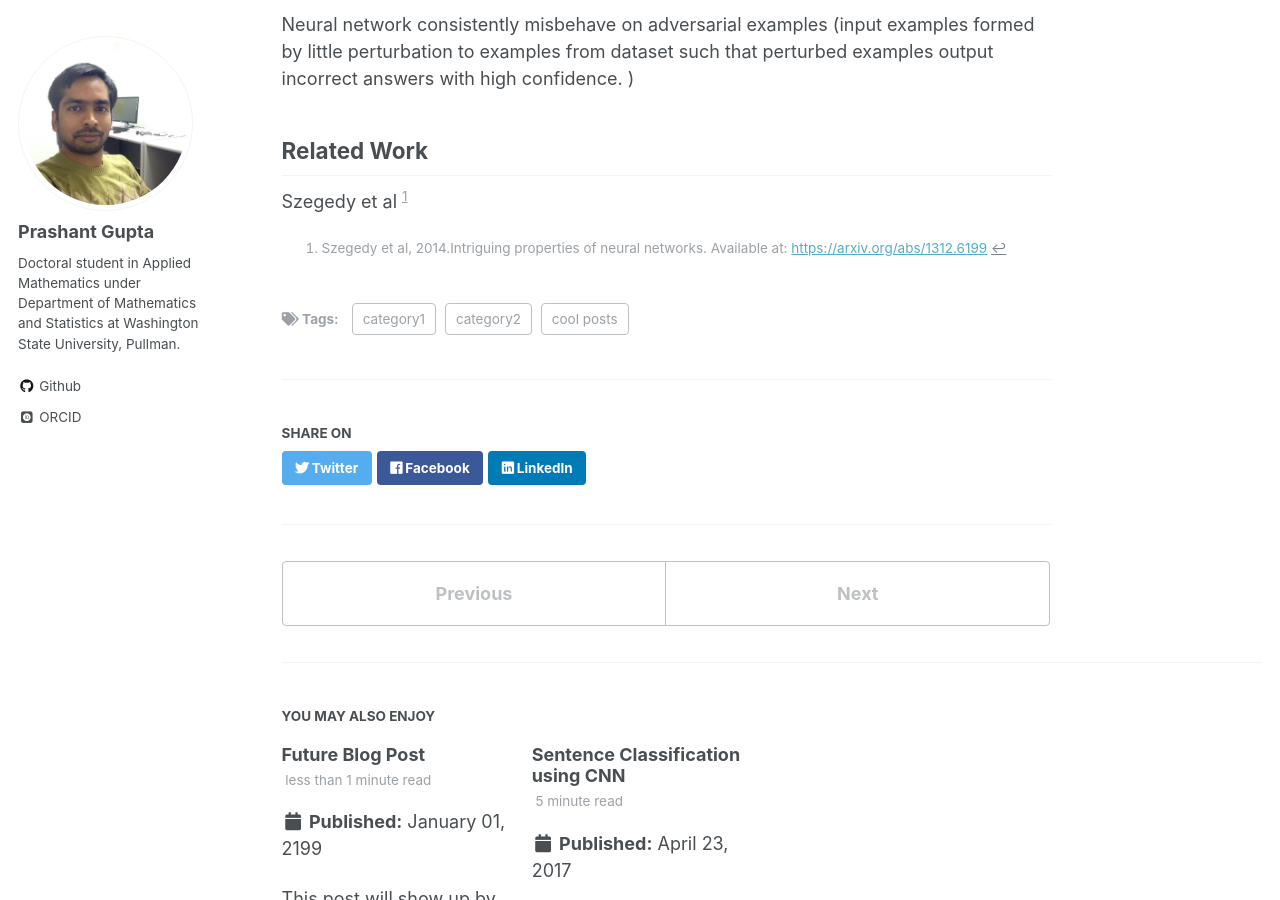
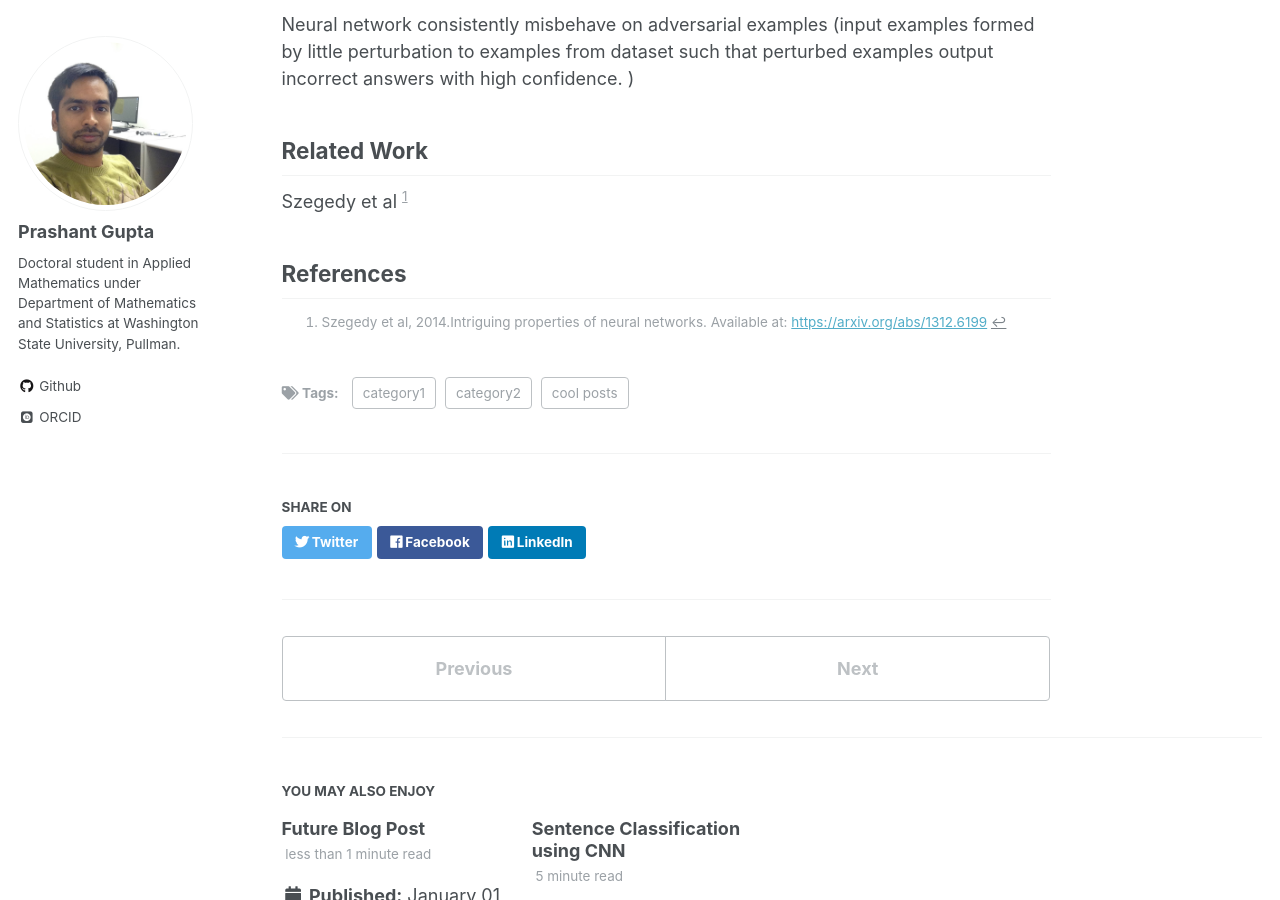
Before and after one commit to pragup/pragup.github.io, a Jekyll site: the page built from _posts/2019-07-31-Adversarial-Robustness-Training.md, in a window 1280 px wide and 900 px high, scrolled down 326 px. Built offline with Jekyll 4.4.1, drawn with Linux system fonts in a browser that asks for light colours; some web fonts are replaced.

Commit message:
no message

```diff
--- a/_posts/2019-07-31-Adversarial-Robustness-Training.md
+++ b/_posts/2019-07-31-Adversarial-Robustness-Training.md
@@ -13,4 +13,23 @@ Neural network consistently misbehave on adversarial examples (input examples fo
 ## Related Work ##
 Szegedy et al [^SzZaSuBrErGoFe2014]
 
+
+
+
+
+
+
+
+
+
+
+
+
+
+
+
+
+
+## References ##
+
 [^SzZaSuBrErGoFe2014]: Szegedy et al, 2014.Intriguing properties of neural networks. Available at: [https://arxiv.org/abs/1312.6199](https://arxiv.org/abs/1312.6199)
```
